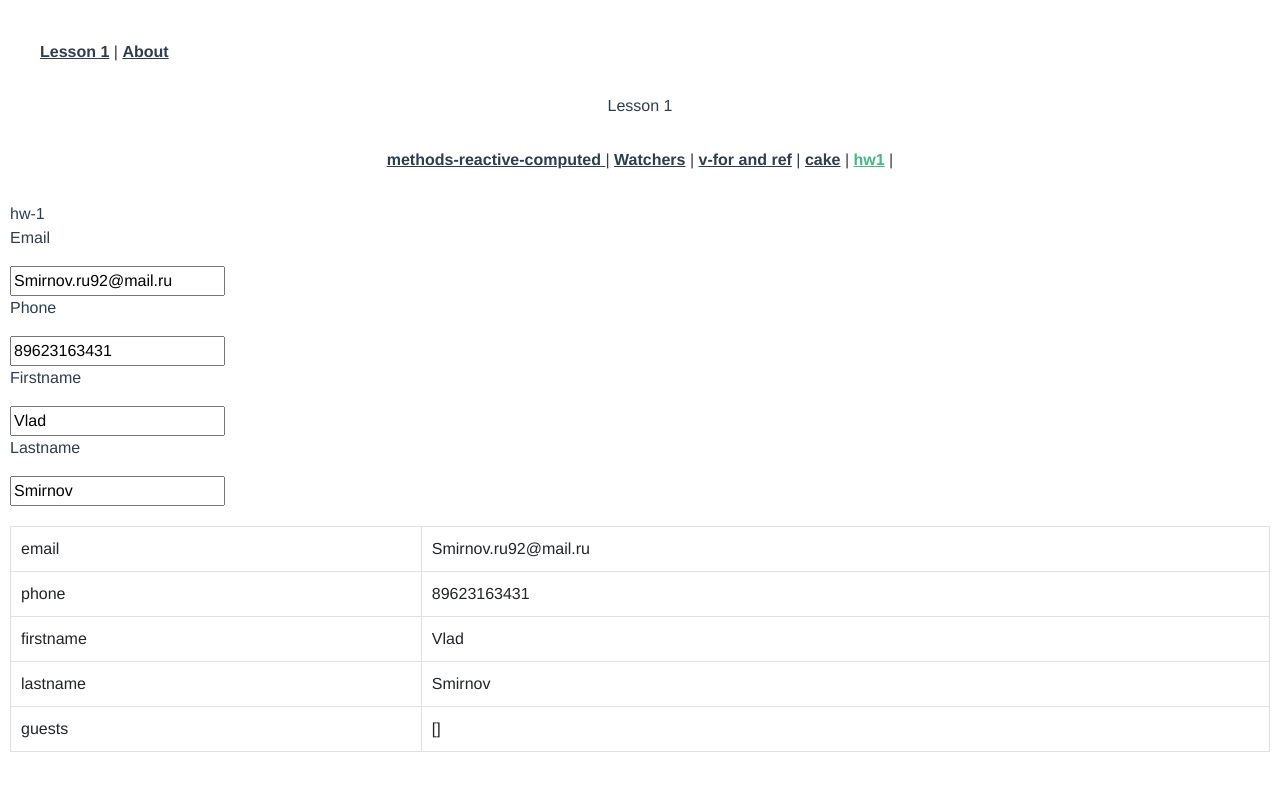
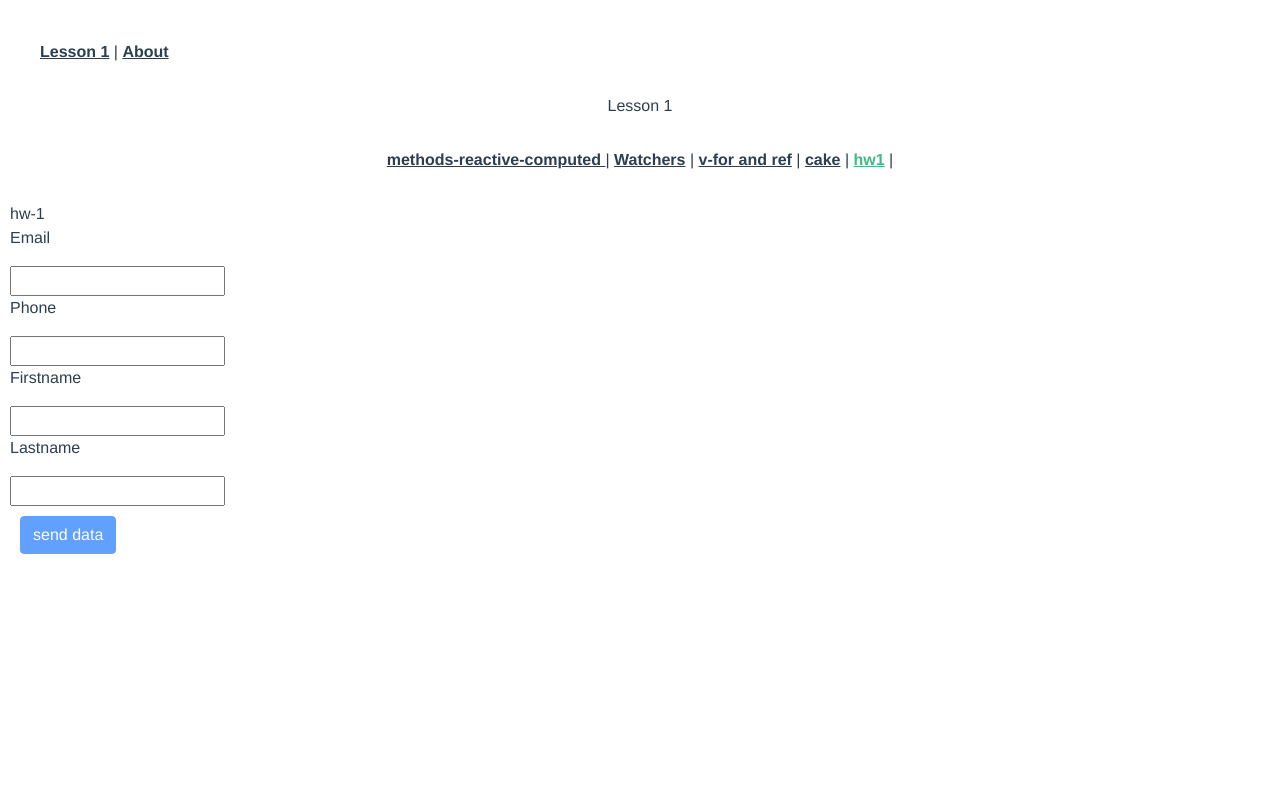
Before and after one commit to Vlad06091992/vue-baza, a Vue app: page /#/Lesson_1/hw1 in a window 1280 px wide. Shown: the top 790 px of the page. Built offline with nearby package versions, Linux system fonts and the light colour scheme.

Commit message:
update hw1(add send data button)

```diff
--- a/src/components/Lesson 1/cakeComponent/hw1/hw-1.vue
+++ b/src/components/Lesson 1/cakeComponent/hw1/hw-1.vue
@@ -9,7 +9,9 @@
   <p>Lastname</p>
   <input v-model="state.lastname" />
 
-  <div >
+  <button :disabled="disabledButton" @click="toggleShow" class="btn btn-primary">send data</button>
+
+  <div v-show="show" >
     <table class="table table-bordered">
       <tr v-for="key in getFieldNames">
         <td>{{ key }}</td>
@@ -24,7 +26,7 @@
 
 
 <script lang="ts">
-import { defineComponent, reactive, ref } from "vue";
+import { computed, defineComponent, reactive, Ref, ref } from "vue";
 import InputComponent from "./InputComponent.vue";
 
 export default defineComponent({
@@ -35,21 +37,32 @@ export default defineComponent({
   },
   setup() {
     const state = reactive({
-      email: "Smirnov.ru92@mail.ru",
-      phone: 89623163431,
-      firstname: "Vlad",
-      lastname: "Smirnov",
+      email: "",
+      phone: '',
+      firstname: "",
+      lastname: "",
       guests: []
     });
 
-    const show = ref(false);
+    let show = ref(false);
     const getFieldNames = Object.keys(state);
 
+    const toggleShow = () => {
+      console.log(show)
+      show.value = !show.value
+    }
+
+    const disabledButton = computed(()=>{
+      let fields = Object.values(state).filter(el=> !Array.isArray(el))
+      return fields.some(el=> el.length < 1)
+    })
 
     return {
       state,
       show,
-      getFieldNames
+      getFieldNames,
+      toggleShow,
+      disabledButton
     };
   }
 });
@@ -62,6 +75,10 @@ export default defineComponent({
   box-sizing: border-box;
 }
 
+.btn{
+  margin: 10px;
+  display: block;
+}
 table{
   margin-top: 20px;
 }
```
